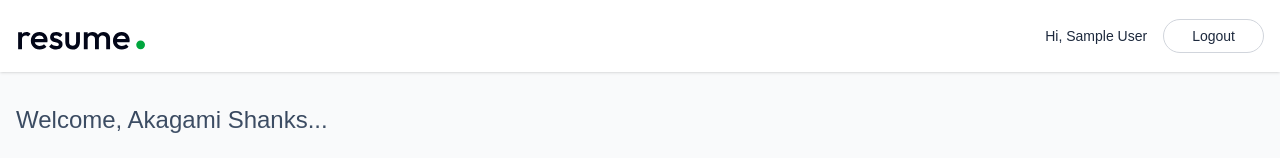
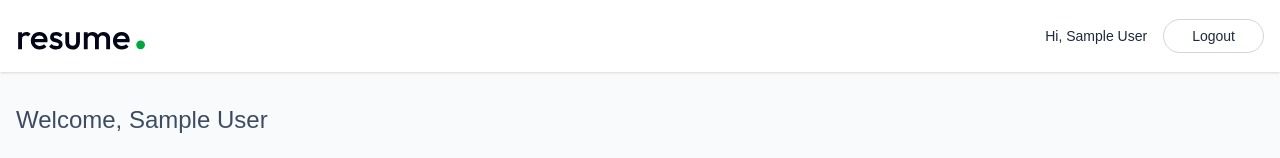
Before and after one commit to Ayush5605/AI-RESUME-BUILDER, a React (Vite) app in the folder Client/: page /app in a window 1280 px wide. Shown: the top 158 px of the page. Built offline with nearby package versions, Linux system fonts and the light colour scheme; no server answers; sample sign-in values are in the browser's storage.

Commit message:
made some updates

```diff
--- a/Client/src/pages/Dashboard.jsx
+++ b/Client/src/pages/Dashboard.jsx
@@ -159,7 +159,7 @@ const Dashboard = () => {
           bg-gradient-to-t from-slate-600 to-slate-700
           bg-clip-text text-transparent"
         >
-          Welcome, Akagami Shanks...
+          Welcome, {user?.name}
         </p>
 
         <div className="flex gap-4 flex-wrap">
```
